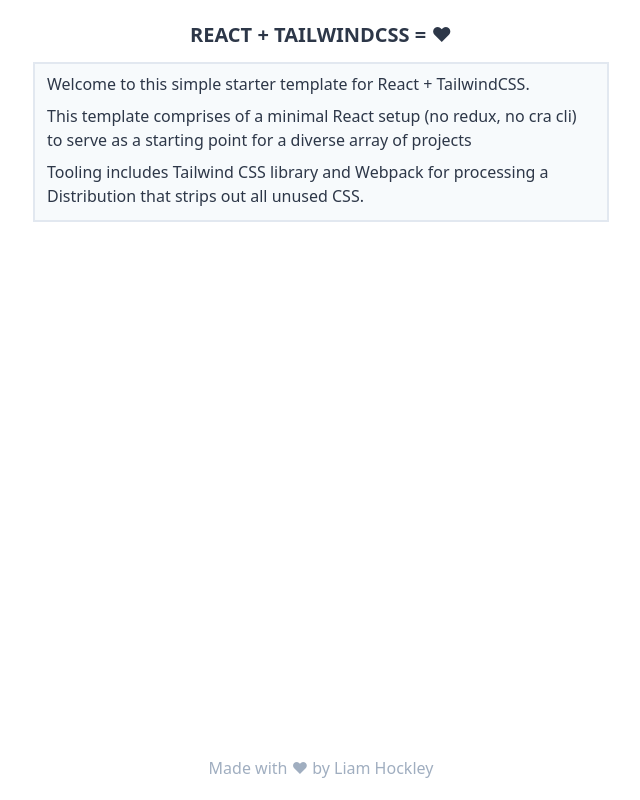
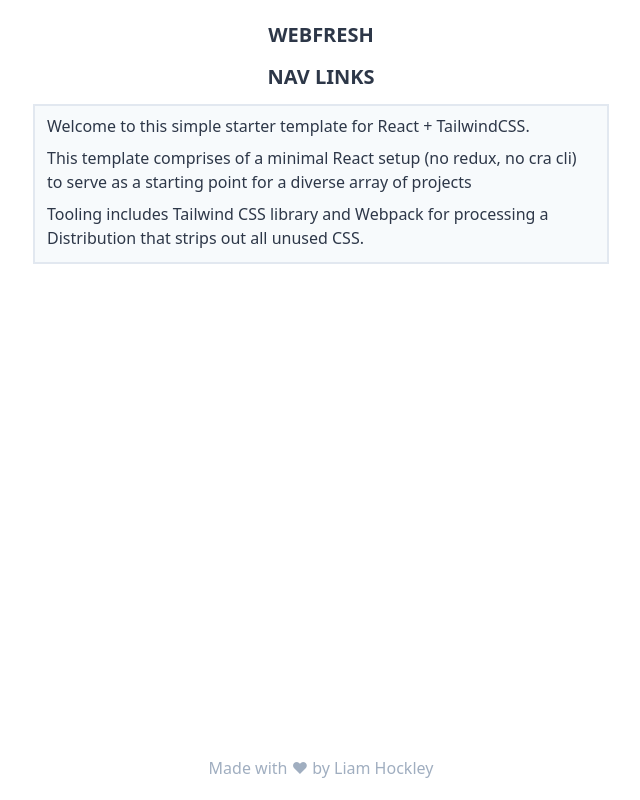
Before and after one commit to xdega/webfresh-v2, a React app: page / in a window 1280 px wide. Shown: the whole page, without its empty margins (319-959 px from the left). Built offline with nearby package versions, Linux system fonts and the light colour scheme.

Commit message:
Initial organization for views/components

```diff
--- a/src/components/App.jsx
+++ /dev/null
@@ -1,68 +0,0 @@
-import React from "react";
-
-const App = () => {
-  const article = [
-    "Welcome to this simple starter template for React + TailwindCSS.",
-    `This template comprises of a minimal React setup (no redux, no cra cli)
-    to serve as a starting point for a diverse array of projects`,
-    `Tooling includes Tailwind CSS library and Webpack for processing a
-    Distribution that strips out all unused CSS.`,
-  ];
-
-  return (
-    <div className="p-5 flex flex-col min-h-screen">
-      <Heading content="React + TailwindCSS = &hearts;" />
-      <Article content={article} />
-      <Footer content="Made with &hearts; by Liam Hockley" />
-    </div>
-  );
-};
-
-const Heading = ({ content }) => {
-  /*
-    Tailwind CSS classes can often get quite lengthy.
-    By defining an array, we can eliminatine long lines.
-  */
-  const css = [
-    "text-gray-800",
-    "text-xl",
-    "font-bold",
-    "uppercase",
-    "text-center",
-    "mb-3",
-  ];
-
-  return <h1 className={css.join(" ")}>{content}</h1>;
-};
-
-const Article = ({ content }) => {
-  const paragraphs = content.map((item) => {
-    return <p className="mt-2">{item}</p>;
-  });
-
-  const css = [
-    "text-gray-800",
-    "bg-gray-100",
-    "p-3",
-    "pt-0",
-    "border-2",
-    "border-gray-300",
-    "max-w-xl",
-    "mx-auto",
-    "mb-auto",
-  ];
-
-  return (
-    <div className="flex-grow">
-      <article className={css.join(" ")}>{paragraphs}</article>
-    </div>
-  );
-};
-
-const Footer = ({ content }) => {
-  const css = ["text-gray-500", "text-center"];
-
-  return <footer className={css.join(" ")}>{content}</footer>;
-};
-
-export default App;
--- /dev/null
+++ b/src/components/Article.jsx
@@ -0,0 +1,27 @@
+import React from "react";
+
+const Article = ({ content }) => {
+  const paragraphs = content.map((item) => {
+    return <p className="mt-2">{item}</p>;
+  });
+
+  const css = [
+    "text-gray-800",
+    "bg-gray-100",
+    "p-3",
+    "pt-0",
+    "border-2",
+    "border-gray-300",
+    "max-w-xl",
+    "mx-auto",
+    "mb-auto",
+  ];
+
+  return (
+    <div className="flex-grow">
+      <article className={css.join(" ")}>{paragraphs}</article>
+    </div>
+  );
+};
+
+export default Article;
--- /dev/null
+++ b/src/components/Footer.jsx
@@ -0,0 +1,9 @@
+import React from "react";
+
+const Footer = ({ content }) => {
+  const css = ["text-gray-500", "text-center"];
+
+  return <footer className={css.join(" ")}>{content}</footer>;
+};
+
+export default Footer;
--- /dev/null
+++ b/src/components/Header.jsx
@@ -0,0 +1,16 @@
+import React from "react";
+
+const Header = ({ content }) => {
+  const css = [
+    "text-gray-800",
+    "text-xl",
+    "font-bold",
+    "uppercase",
+    "text-center",
+    "mb-3",
+  ];
+
+  return <h1 className={css.join(" ")}>{content}</h1>;
+};
+
+export default Header;
--- /dev/null
+++ b/src/components/Nav.jsx
@@ -0,0 +1,16 @@
+import React from "react";
+
+const Nav = ({ content }) => {
+  const css = [
+    "text-gray-800",
+    "text-xl",
+    "font-bold",
+    "uppercase",
+    "text-center",
+    "mb-3",
+  ];
+
+  return <h1 className={css.join(" ")}>{content}</h1>;
+};
+
+export default Nav;
--- a/src/index.html
+++ b/src/index.html
@@ -5,10 +5,10 @@
   <meta charset="UTF-8">
   <meta name="viewport" content="width=device-width, initial-scale=1.0">
   <meta http-equiv="X-UA-Compatible" content="ie=edge">
-  <title>React + Tailwind</title>
+  <title>Webfresh</title>
 </head>
 
-<body>
+<body class="m-0 px-1 text-gray-800">
   <div id="app"></div>
 </body>
 
--- a/src/index.js
+++ b/src/index.js
@@ -1,7 +1,7 @@
 import React from "react";
 import ReactDOM from "react-dom";
 
-import App from "./components/App";
+import App from "./views/App";
 
 import "./css/main.scss";
 
--- /dev/null
+++ b/src/views/App.jsx
@@ -0,0 +1,26 @@
+import React from "react";
+import Header from "../components/Header";
+import Article from "../components/Article";
+import Nav from "../components/Nav";
+import Footer from "../components/Footer";
+
+const App = () => {
+  const article = [
+    "Welcome to this simple starter template for React + TailwindCSS.",
+    `This template comprises of a minimal React setup (no redux, no cra cli)
+    to serve as a starting point for a diverse array of projects`,
+    `Tooling includes Tailwind CSS library and Webpack for processing a
+    Distribution that strips out all unused CSS.`,
+  ];
+
+  return (
+    <div className="p-5 flex flex-col min-h-screen">
+      <Header content="Webfresh" />
+      <Nav content="nav links" />
+      <Article content={article} />
+      <Footer content="Made with &hearts; by Liam Hockley" />
+    </div>
+  );
+};
+
+export default App;
```
